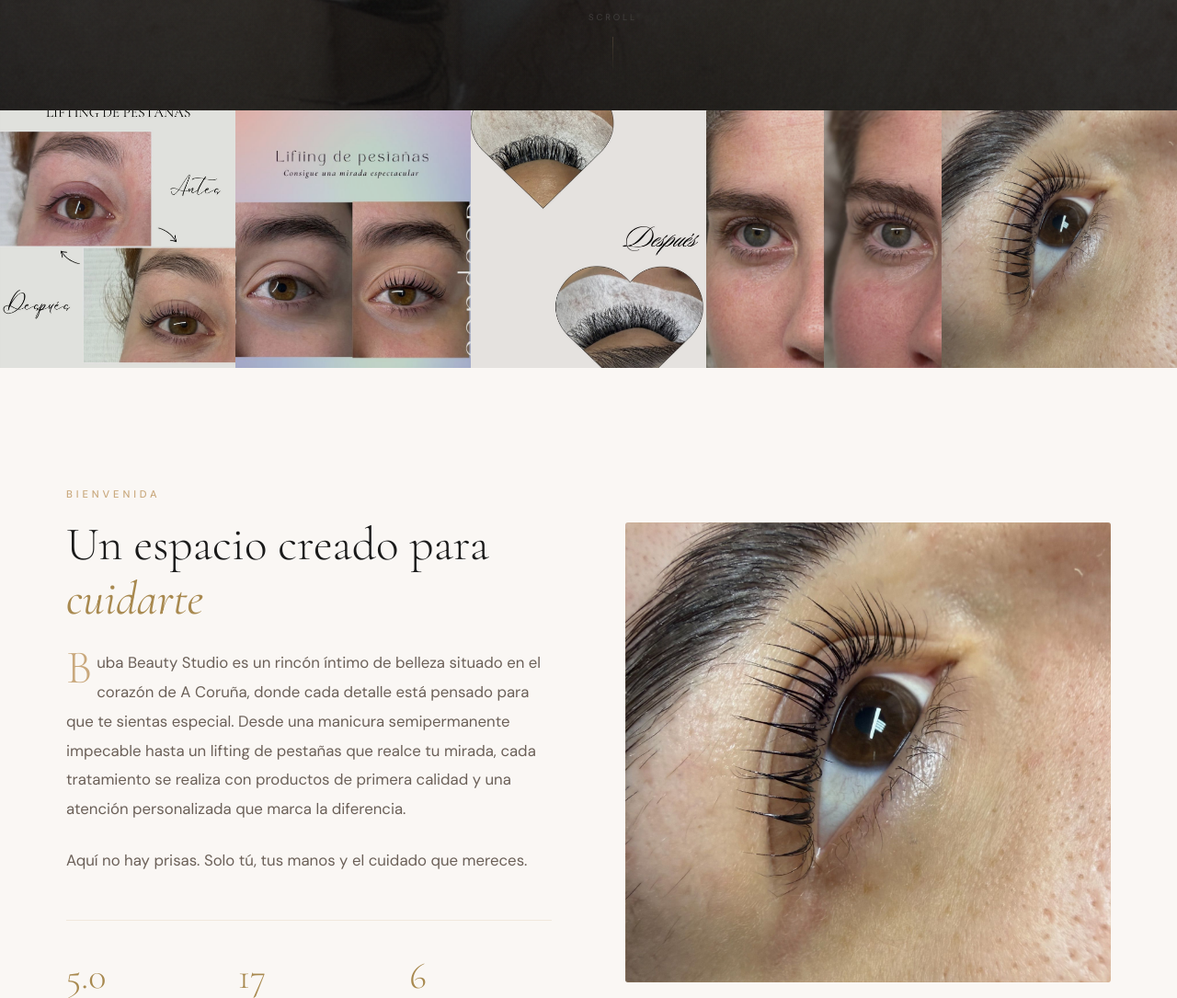
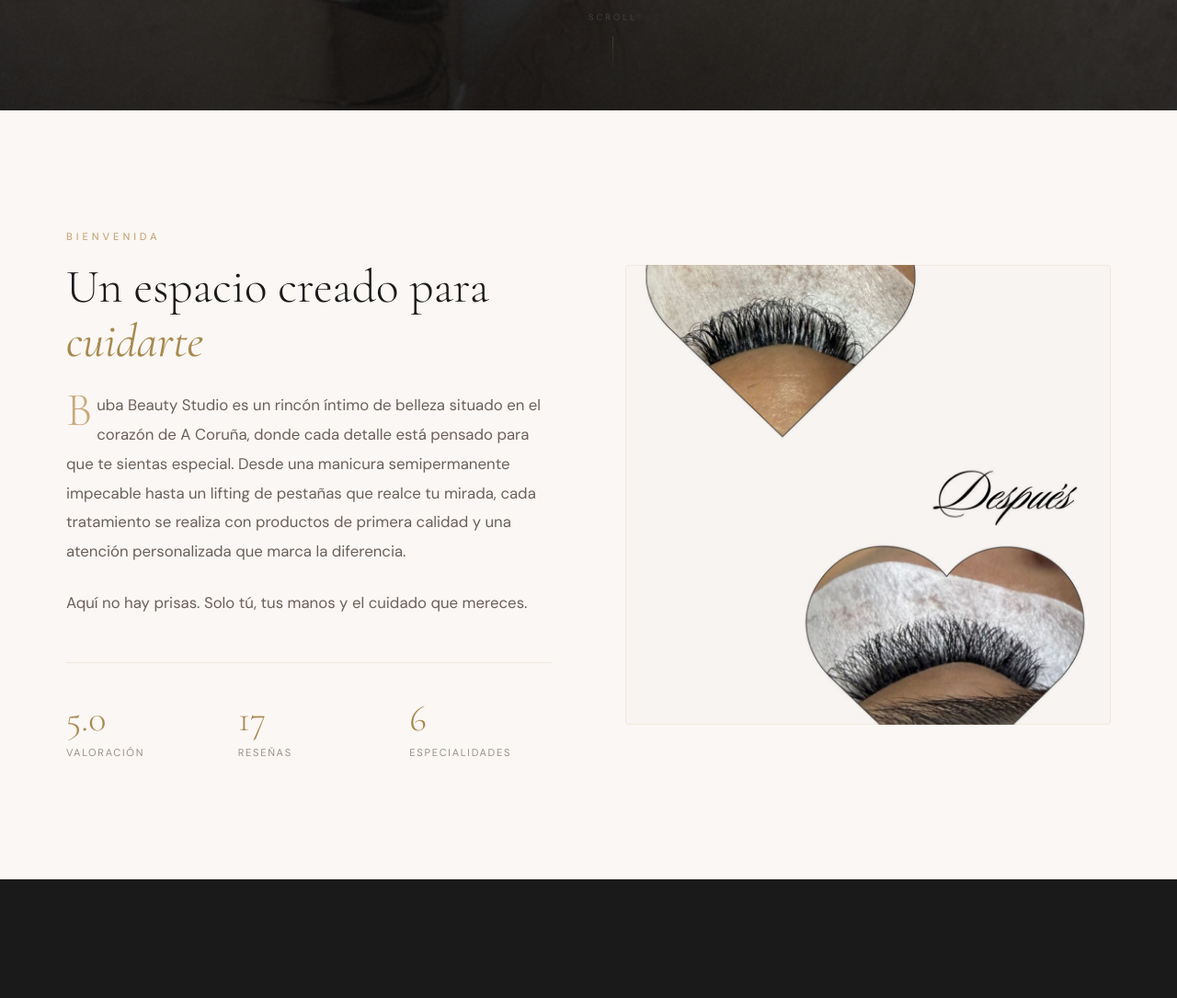
Before and after one commit to enekui/buba-beauty-studio, a plain HTML site: page index.html in a window 1280 px wide. Shown: the part 680-1765 px from the top of the page at 92% size. Drawn offline with nearby package versions, Linux system fonts and the light colour scheme.

Commit message:
Equilibrar fotos: eliminar photo strip y grid Instagram duplicados

```diff
--- a/index.html
+++ b/index.html
@@ -1341,15 +1341,6 @@ button { cursor: pointer; border: none; font-family: inherit; }
   <div class="hero-scroll">Scroll</div>
 </section>
 
-<!-- ================ PHOTO STRIP ================ -->
-<div class="photo-strip">
-  <img src="img/lashes-1.jpg" alt="Trabajo de pestañas" loading="lazy">
-  <img src="img/lashes-2.jpg" alt="Lifting de pestañas" loading="lazy">
-  <img src="img/extensions-1.jpg" alt="Extensiones" loading="lazy">
-  <img src="img/lashes-4.jpg" alt="Detalle de pestañas" loading="lazy">
-  <img src="img/lashes-3.jpg" alt="Resultado final" loading="lazy">
-</div>
-
 <!-- ================ INTRO ================ -->
 <section class="intro" id="sobre">
   <div class="container">
@@ -1375,7 +1366,7 @@ button { cursor: pointer; border: none; font-family: inherit; }
         </div>
       </div>
       <div class="intro-image reveal reveal-delay-2">
-        <img src="img/lashes-3.jpg" alt="Trabajo de pestañas en Buba Beauty Studio" loading="lazy">
+        <img src="img/extensions-1.jpg" alt="Extensiones de pestañas en Buba Beauty Studio" loading="lazy">
       </div>
     </div>
   </div>
@@ -1642,21 +1633,7 @@ button { cursor: pointer; border: none; font-family: inherit; }
         <i class="fa-brands fa-instagram"></i> @buba.beauty.studio
       </a>
     </div>
-    <div class="ig-grid reveal reveal-delay-1">
-      <a href="https://www.instagram.com/buba.beauty.studio/" target="_blank" rel="noopener">
-        <img src="img/lashes-1.jpg" alt="Pestañas" loading="lazy">
-      </a>
-      <a href="https://www.instagram.com/buba.beauty.studio/" target="_blank" rel="noopener">
-        <img src="img/lashes-4.jpg" alt="Detalle" loading="lazy">
-      </a>
-      <a href="https://www.instagram.com/buba.beauty.studio/" target="_blank" rel="noopener">
-        <img src="img/extensions-1.jpg" alt="Extensiones" loading="lazy">
-      </a>
-      <a href="https://www.instagram.com/buba.beauty.studio/" target="_blank" rel="noopener">
-        <img src="img/lashes-2.jpg" alt="Lifting" loading="lazy">
-      </a>
-    </div>
-    <div class="ig-stats reveal reveal-delay-2">
+    <div class="ig-stats reveal reveal-delay-1">
       <div class="ig-stat">
         <div class="ig-stat-number">518</div>
         <div class="ig-stat-label">Seguidores</div>
```
